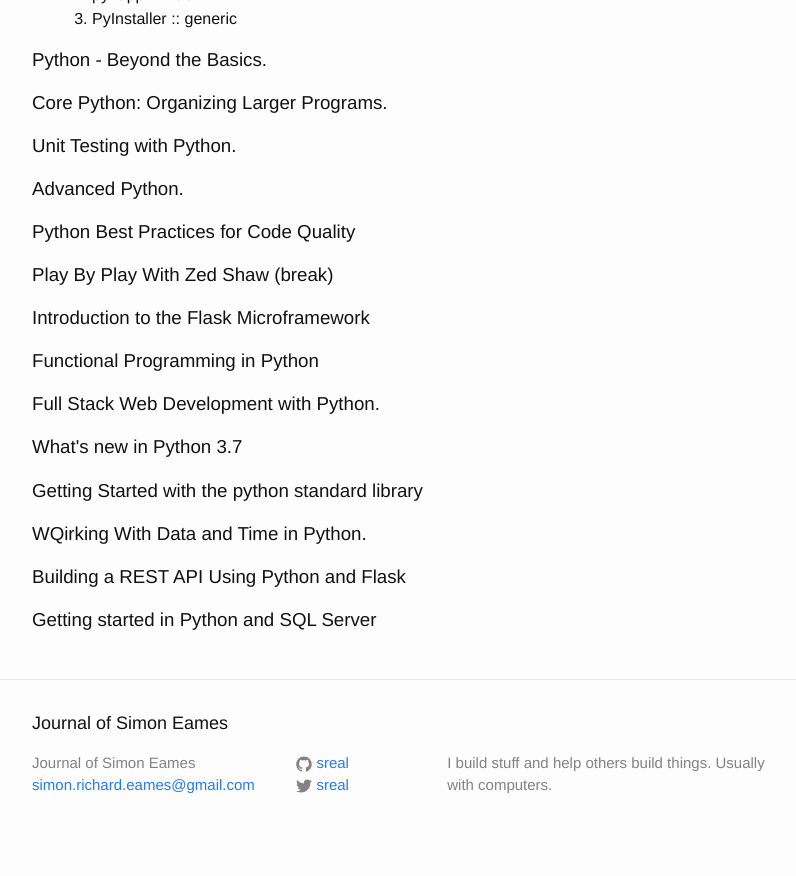
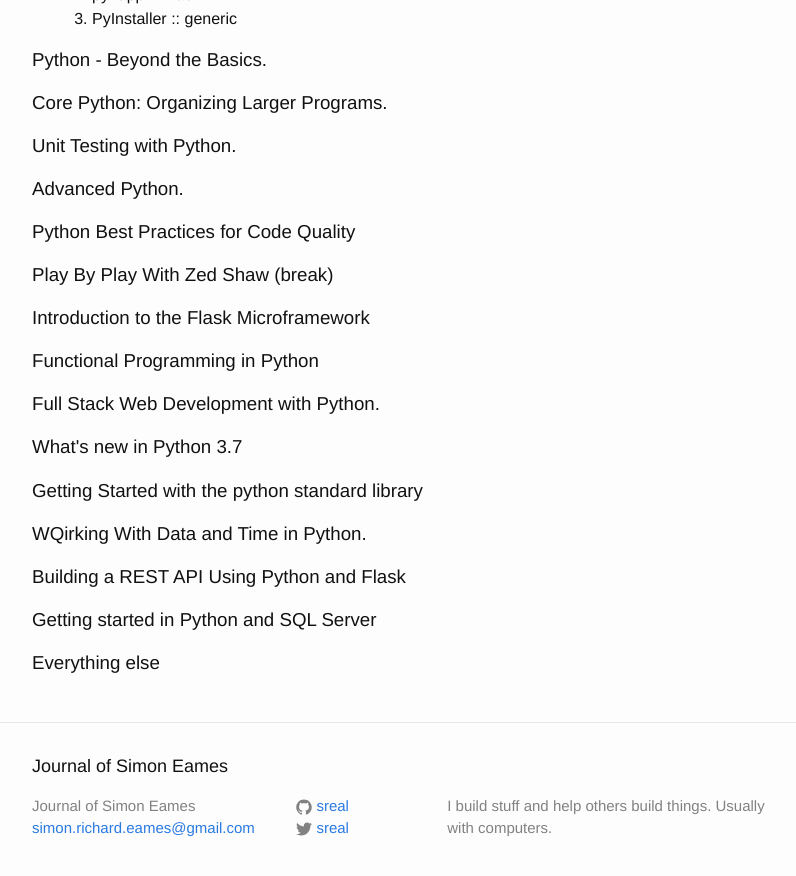
Before and after one commit to sreal/jekyll, a Jekyll site: the page built from _posts/2019-06-04-Python-and-PluralSight.html, in a window 1280 px wide and 900 px high, scrolled down 5627 px. Shown: the top 876 px of the window, without its empty margins (238-1034 px from the left). Built offline with Jekyll 4.4.1, drawn with Linux system fonts in a browser that asks for light colours.

Commit message:
Update jekyll site

```diff
--- a/_posts/2019-06-04-Python-and-PluralSight.html
+++ b/_posts/2019-06-04-Python-and-PluralSight.html
@@ -573,4 +573,7 @@ __author__ = 'sre'
 <div id="outline-container-sec-1-15" class="outline-3">
 <h3 id="sec-1-15">Getting started in Python and SQL Server</h3>
 </div>
+<div id="outline-container-sec-1-16" class="outline-3">
+<h3 id="sec-1-16">Everything else</h3>
 </div>
+</div>
```
